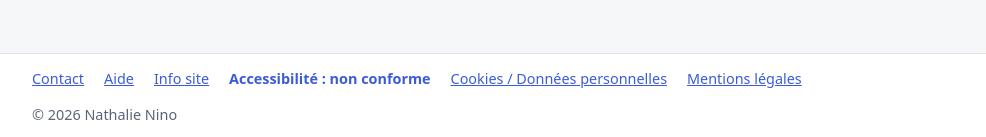
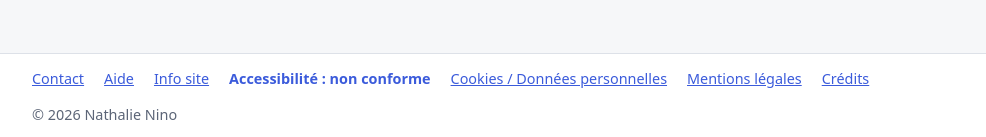
Before and after one commit to Nathalienc/Claude-Prime, a plain HTML site: page accessibilite.html in a window 1280 px wide. Shown: the part 1245-1382 px from the top of the page, without its empty margins (48-1034 px from the left). Drawn offline with Linux system fonts and the light colour scheme.

Commit message:
Ajoute le lien Crédits dans le pied de page de toutes les pages
Co-Authored-By: Claude Opus 5.5 <noreply@anthropic.com>
Claude-Session: https://claude.ai/code/session_019pufhj6JCMtL8syope2eUn

```diff
--- a/accessibilite.html
+++ b/accessibilite.html
@@ -59,6 +59,7 @@
         <li><a href="accessibilite.html" aria-current="page">Accessibilité : non conforme</a></li>
         <li><a href="donnees-personnelles.html">Cookies / Données personnelles</a></li>
         <li><a href="mentions-legales.html">Mentions légales</a></li>
+        <li><a href="Credits.html">Crédits</a></li>
       </ul>
     </nav>
     <p class="copyright">© 2026 Nathalie Nino</p>
```
Also changed, not shown: aide.html (+1 -0 lines), contact.html (+1 -0 lines), donnees-personnelles.html (+1 -0 lines), index.html (+1 -0 lines), info-site.html (+1 -0 lines), mentions-legales.html (+1 -0 lines), outils.html (+1 -0 lines).
